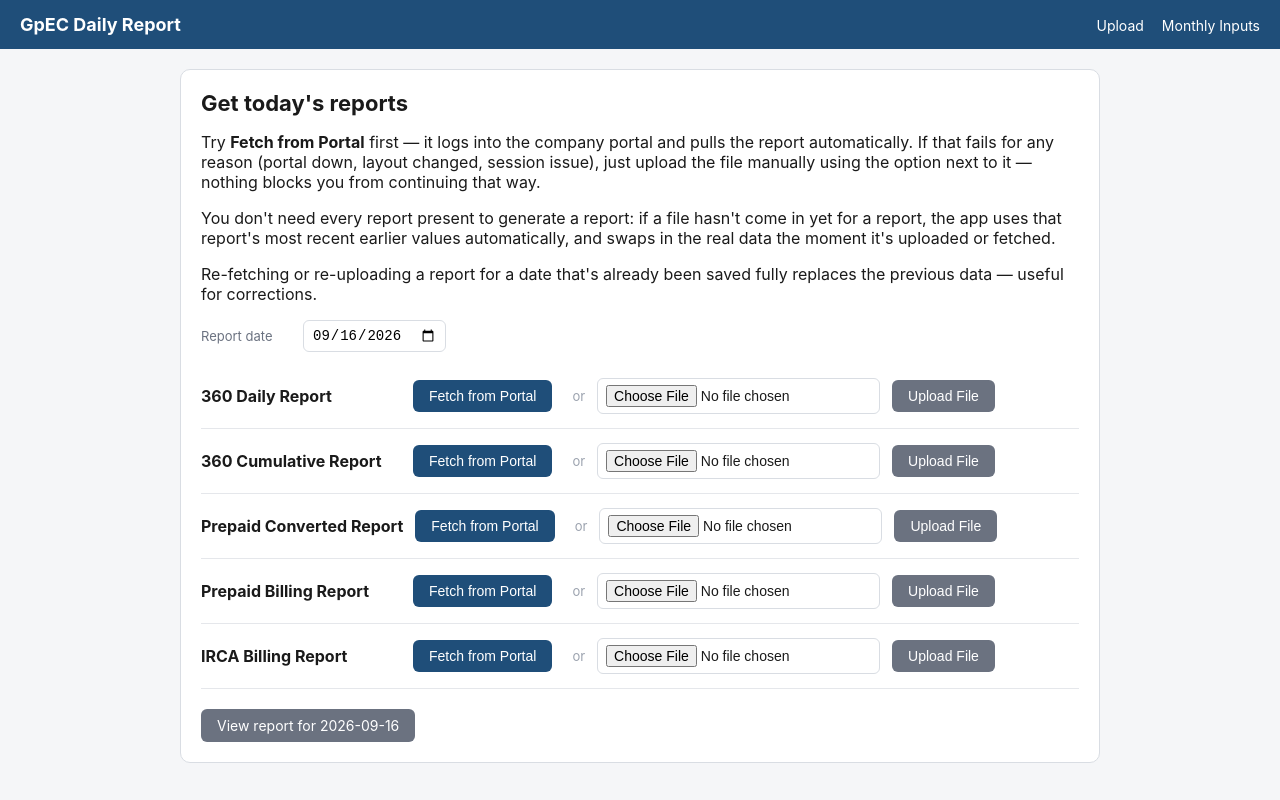
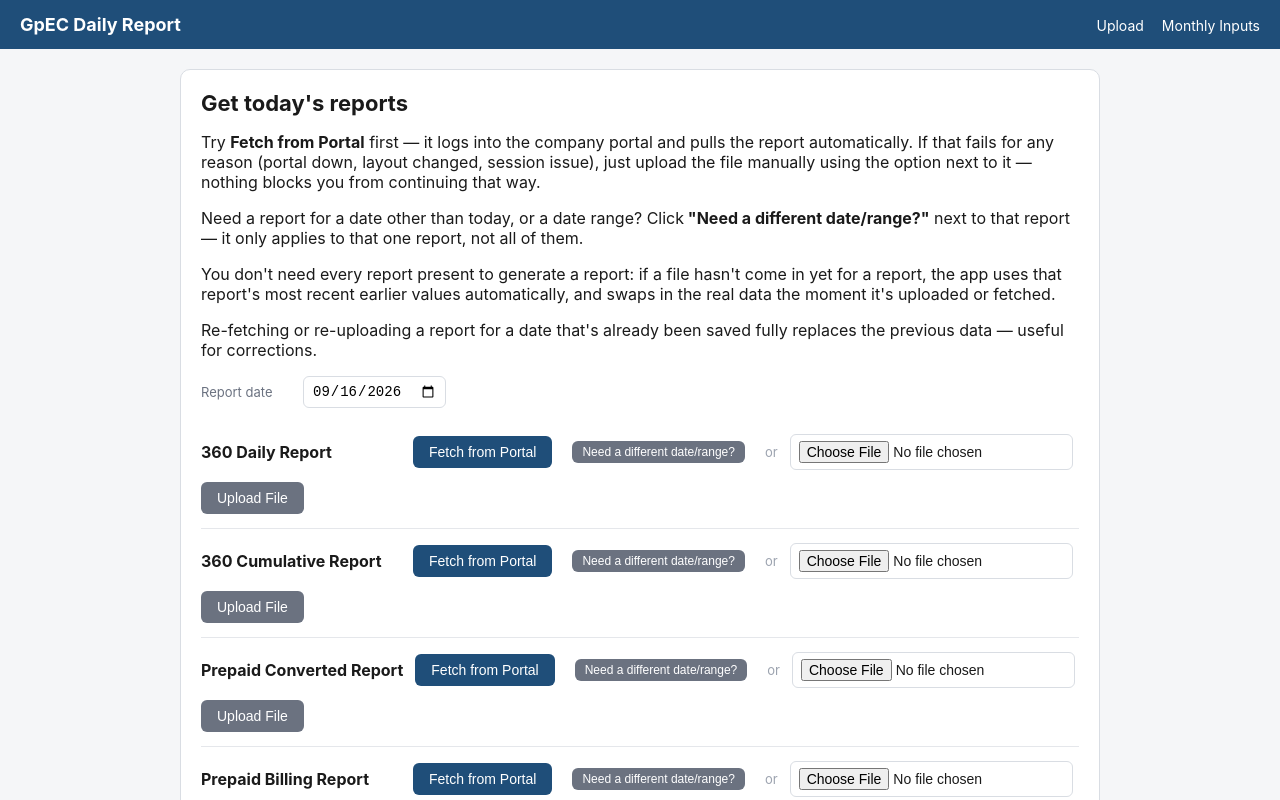
Before and after one commit to goalparaec/automation, a Next.js app: page /upload in a window 1280 px wide. Shown: the top 800 px of the page. Built offline with nearby package versions, Linux system fonts and the light colour scheme.

Commit message:
Update page.js

```diff
--- a/app/upload/page.js
+++ b/app/upload/page.js
@@ -10,6 +10,9 @@ function todayISO() {
 function UploadRow({ sheetType, label, reportDate }) {
   const [file, setFile] = useState(null);
   const [status, setStatus] = useState(null); // { type, message }
+  const [showRange, setShowRange] = useState(false);
+  const [fromDate, setFromDate] = useState('');
+  const [toDate, setToDate] = useState('');
 
   async function handleFetch() {
     setStatus({ type: 'loading', message: 'Fetching from portal...' });
@@ -17,11 +20,16 @@ function UploadRow({ sheetType, label, reportDate }) {
       const res = await fetch('/api/fetch-report', {
         method: 'POST',
         headers: { 'Content-Type': 'application/json' },
-        body: JSON.stringify({ sheetType, reportDate }),
+        body: JSON.stringify({
+          sheetType,
+          reportDate: toDate || reportDate,
+          fromDate: fromDate || null,
+          toDate: toDate || null,
+        }),
       });
       const data = await res.json();
       if (!res.ok) throw new Error(data.error || 'Fetch failed.');
-      setStatus({ type: 'success', message: `Fetched & saved ${data.rowCount} rows for ${reportDate}.` });
+      setStatus({ type: 'success', message: `Fetched & saved ${data.rowCount} rows for ${data.reportDate}.` });
     } catch (err) {
       setStatus({ type: 'error', message: `${err.message} You can still upload the file manually below.` });
     }
@@ -36,14 +44,14 @@ function UploadRow({ sheetType, label, reportDate }) {
 
     const formData = new FormData();
     formData.append('file', file);
-    formData.append('reportDate', reportDate);
+    formData.append('reportDate', toDate || reportDate);
     formData.append('sheetType', sheetType);
 
     try {
       const res = await fetch('/api/upload', { method: 'POST', body: formData });
       const data = await res.json();
       if (!res.ok) throw new Error(data.error || 'Upload failed.');
-      setStatus({ type: 'success', message: `Saved ${data.rowCount} rows for ${reportDate}.` });
+      setStatus({ type: 'success', message: `Saved ${data.rowCount} rows for ${toDate || reportDate}.` });
     } catch (err) {
       setStatus({ type: 'error', message: err.message });
     }
@@ -55,6 +63,14 @@ function UploadRow({ sheetType, label, reportDate }) {
         <strong style={{ minWidth: 200 }}>{label}</strong>
         <button className="btn" onClick={handleFetch} disabled={status?.type === 'loading'}>
           Fetch from Portal
+        </button>
+        <button
+          className="btn secondary"
+          style={{ padding: '4px 10px', fontSize: 12 }}
+          onClick={() => setShowRange((v) => !v)}
+          type="button"
+        >
+          {showRange ? 'Hide date range' : 'Need a different date/range?'}
         </button>
         <span style={{ color: '#9ca3af', fontSize: 13 }}>or</span>
         <input
@@ -69,10 +85,25 @@ function UploadRow({ sheetType, label, reportDate }) {
           {status?.type === 'loading' ? 'Working...' : 'Upload File'}
         </button>
       </div>
+
+      {showRange && (
+        <div className="field-row" style={{ marginTop: 8, marginBottom: 0 }}>
+          <label>From</label>
+          <input type="date" value={fromDate} onChange={(e) => setFromDate(e.target.value)} />
+          <label>To</label>
+          <input type="date" value={toDate} onChange={(e) => setToDate(e.target.value)} />
+          <span style={{ color: '#9ca3af', fontSize: 12 }}>
+            Leave blank to use the report date above. Note: date-range fetching from the portal
+            isn't wired up for every report yet - it'll fall back to the portal's default date
+            until that's recorded for this report.
+          </span>
+        </div>
+      )}
+
       {status && (
         <p
           className={`status ${status.type === 'error' ? 'error' : status.type === 'success' ? 'success' : ''}`}
-          style={{ marginBottom: 0 }}
+          style={{ marginBottom: 0, marginTop: 8 }}
         >
           {status.message}
         </p>
@@ -93,6 +124,11 @@ export default function UploadPage() {
         any reason (portal down, layout changed, session issue), just
         upload the file manually using the option next to it — nothing
         blocks you from continuing that way.
+      </p>
+      <p>
+        Need a report for a date other than today, or a date range? Click
+        <strong> "Need a different date/range?"</strong> next to that
+        report — it only applies to that one report, not all of them.
       </p>
       <p>
         You don't need every report present to generate a report: if a file
```
